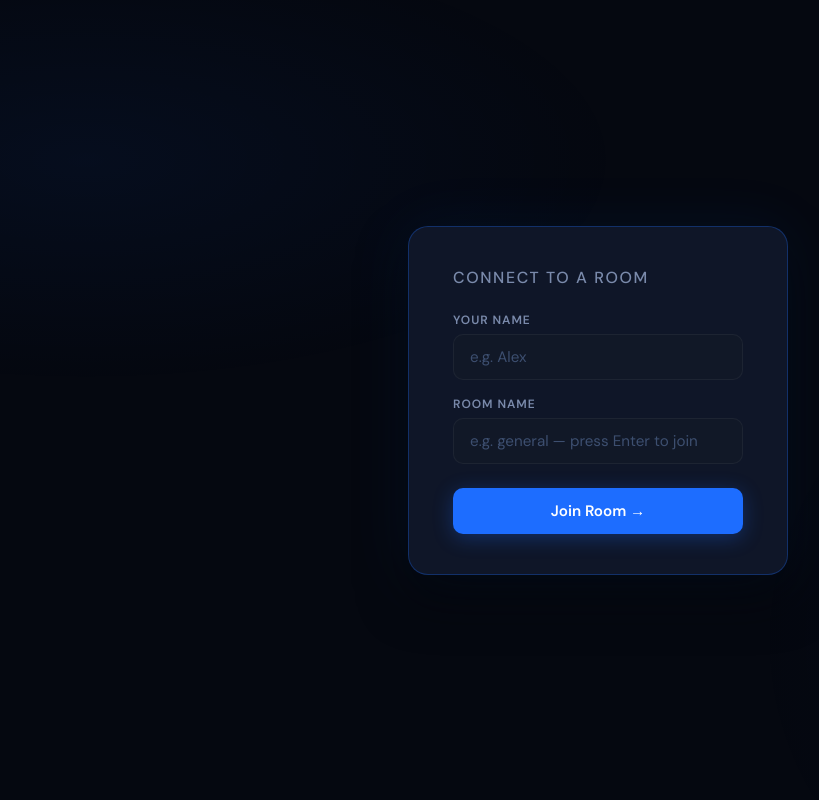
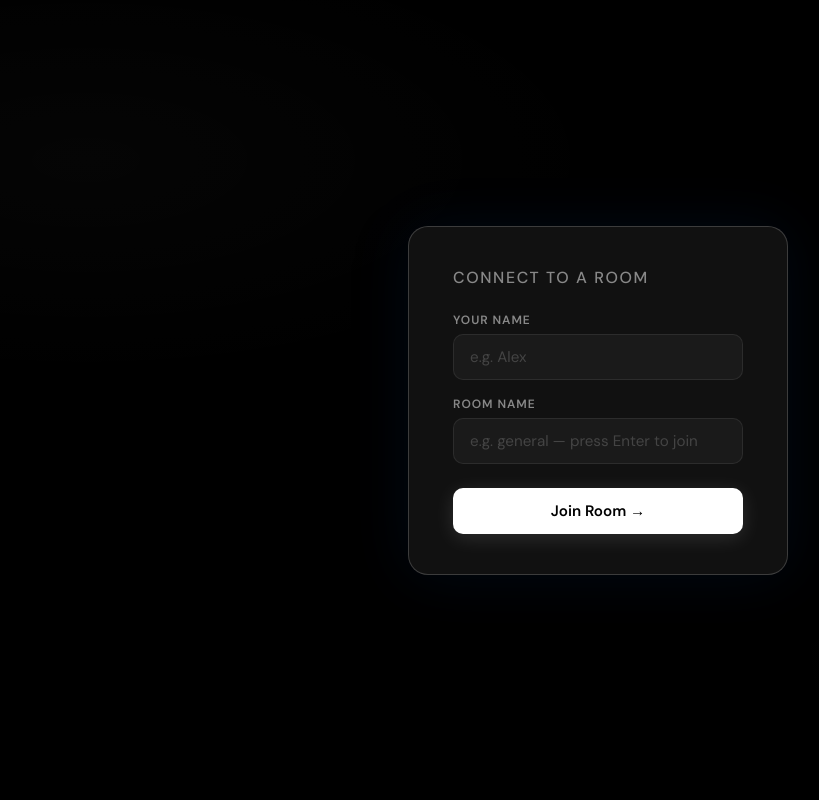
Before and after one commit to Ms3314/Clarix, a FastAPI app: page /chat in a window 1280 px wide. Shown: the whole page, without its empty margins (42-861 px from the left). Run offline with FastAPI, Linux system fonts and the light colour scheme.

Commit message:
changing the color

```diff
--- a/Backend/ChatLogic/templates/Chat.html
+++ b/Backend/ChatLogic/templates/Chat.html
@@ -3,26 +3,26 @@
 <head>
     <meta charset="UTF-8" />
     <meta name="viewport" content="width=device-width, initial-scale=1.0"/>
-    <title>NexChat</title>
+    <title>Clarix</title>
     <link href="https://fonts.googleapis.com/css2?family=Space+Mono:wght@400;700&family=DM+Sans:wght@300;400;500;600&display=swap" rel="stylesheet"/>
     <style>
         :root {
-            --bg-void: #050810;
-            --bg-panel: #0a0f1e;
-            --bg-card: #0f1628;
-            --bg-input: #111827;
-            --bg-hover: #1a2236;
-            --blue-core: #1d6dff;
-            --blue-bright: #3d8bff;
-            --blue-glow: rgba(29, 109, 255, 0.3);
-            --blue-subtle: rgba(29, 109, 255, 0.08);
-            --text-primary: #e8edf8;
-            --text-secondary: #7a8aab;
-            --text-muted: #3d4f70;
-            --border: rgba(255,255,255,0.05);
-            --border-blue: rgba(29, 109, 255, 0.3);
-            --bubble-self: #1d6dff;
-            --bubble-other: #161e35;
+            --bg-void: #000000;
+            --bg-panel: #0d0d0d;
+            --bg-card: #111111;
+            --bg-input: #1a1a1a;
+            --bg-hover: #222222;
+            --blue-core: #ffffff;
+            --blue-bright: #cccccc;
+            --blue-glow: rgba(255, 255, 255, 0.12);
+            --blue-subtle: rgba(255, 255, 255, 0.05);
+            --text-primary: #f0f0f0;
+            --text-secondary: #888888;
+            --text-muted: #444444;
+            --border: rgba(255,255,255,0.08);
+            --border-blue: rgba(255, 255, 255, 0.18);
+            --bubble-self: #ffffff;
+            --bubble-other: #1c1c1c;
             --radius: 14px;
         }
 
@@ -44,8 +44,8 @@
             position: fixed;
             inset: 0;
             background:
-                radial-gradient(ellipse 60% 40% at 10% 20%, rgba(29,109,255,0.06) 0%, transparent 70%),
-                radial-gradient(ellipse 40% 60% at 90% 80%, rgba(29,109,255,0.04) 0%, transparent 70%);
+                radial-gradient(ellipse 60% 40% at 10% 20%, rgba(255,255,255,0.02) 0%, transparent 70%),
+                radial-gradient(ellipse 40% 60% at 90% 80%, rgba(255,255,255,0.01) 0%, transparent 70%);
             pointer-events: none;
             z-index: 0;
         }
@@ -119,7 +119,7 @@
         .join-btn {
             margin-top: 8px;
             background: var(--blue-core);
-            color: #fff;
+            color: #000000;
             border: none;
             border-radius: 10px;
             padding: 13px;
@@ -182,13 +182,13 @@
             width: 28px;
             height: 28px;
             border-radius: 50%;
-            background: var(--blue-core);
+            background: #ffffff;
             display: flex;
             align-items: center;
             justify-content: center;
             font-size: 0.7rem;
             font-weight: 700;
-            color: #fff;
+            color: #000000;
             flex-shrink: 0;
         }
 
@@ -301,7 +301,7 @@
 
         .sidebar-join-btn {
             background: var(--blue-core);
-            color: #fff;
+            color: #000000;
             border: none;
             border-radius: 8px;
             padding: 9px 14px;
@@ -383,9 +383,9 @@
             width: 7px;
             height: 7px;
             border-radius: 50%;
-            background: #00e87a;
+            background: #ffffff;
             margin-right: 5px;
-            box-shadow: 0 0 6px rgba(0,232,122,0.6);
+            box-shadow: 0 0 6px rgba(255,255,255,0.4);
             animation: pulse 2s infinite;
         }
 
@@ -436,9 +436,9 @@
 
         .msg-row.self .msg-bubble {
             background: var(--bubble-self);
-            color: #fff;
+            color: #000000;
             border-bottom-right-radius: 4px;
-            box-shadow: 0 4px 16px rgba(29,109,255,0.25);
+            box-shadow: 0 4px 16px rgba(255,255,255,0.08);
         }
 
         .msg-row.other .msg-bubble {
@@ -515,7 +515,7 @@
             border-radius: 10px;
             border: none;
             background: var(--blue-core);
-            color: #fff;
+            color: #000000;
             cursor: pointer;
             display: flex;
             align-items: center;
```
